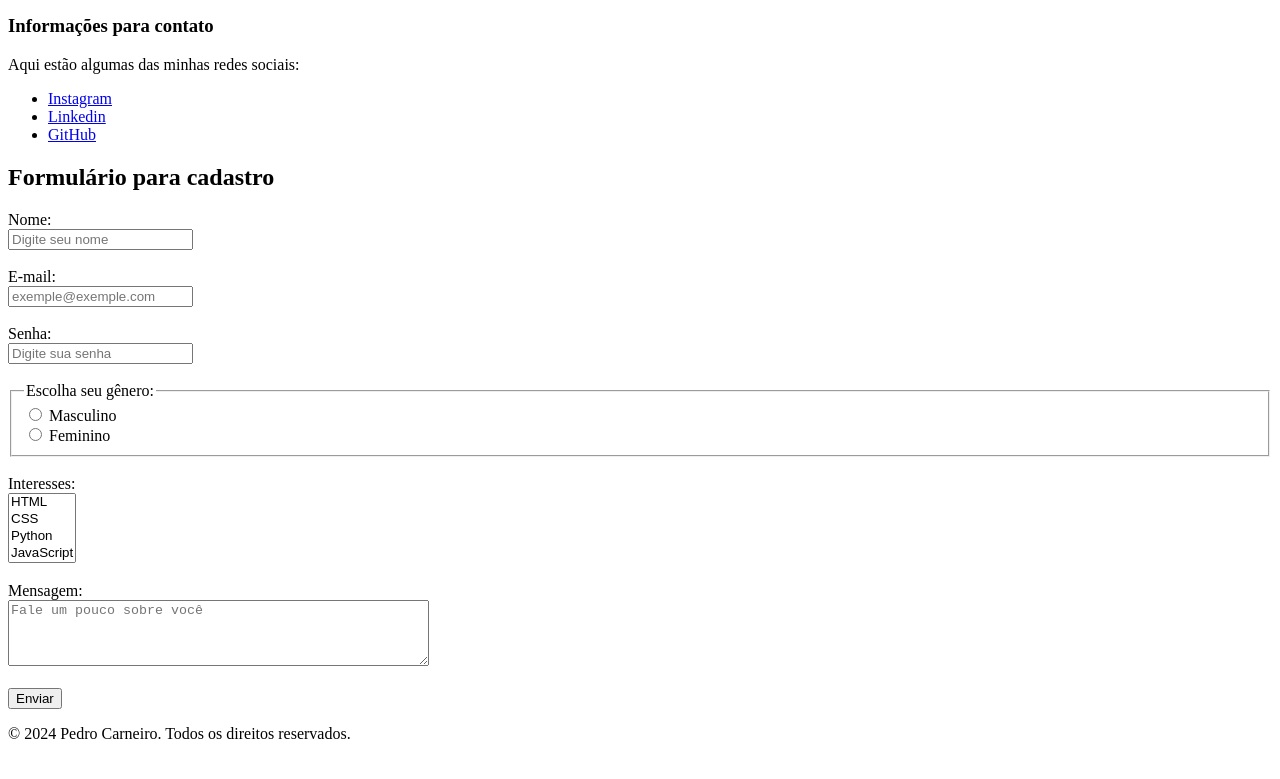
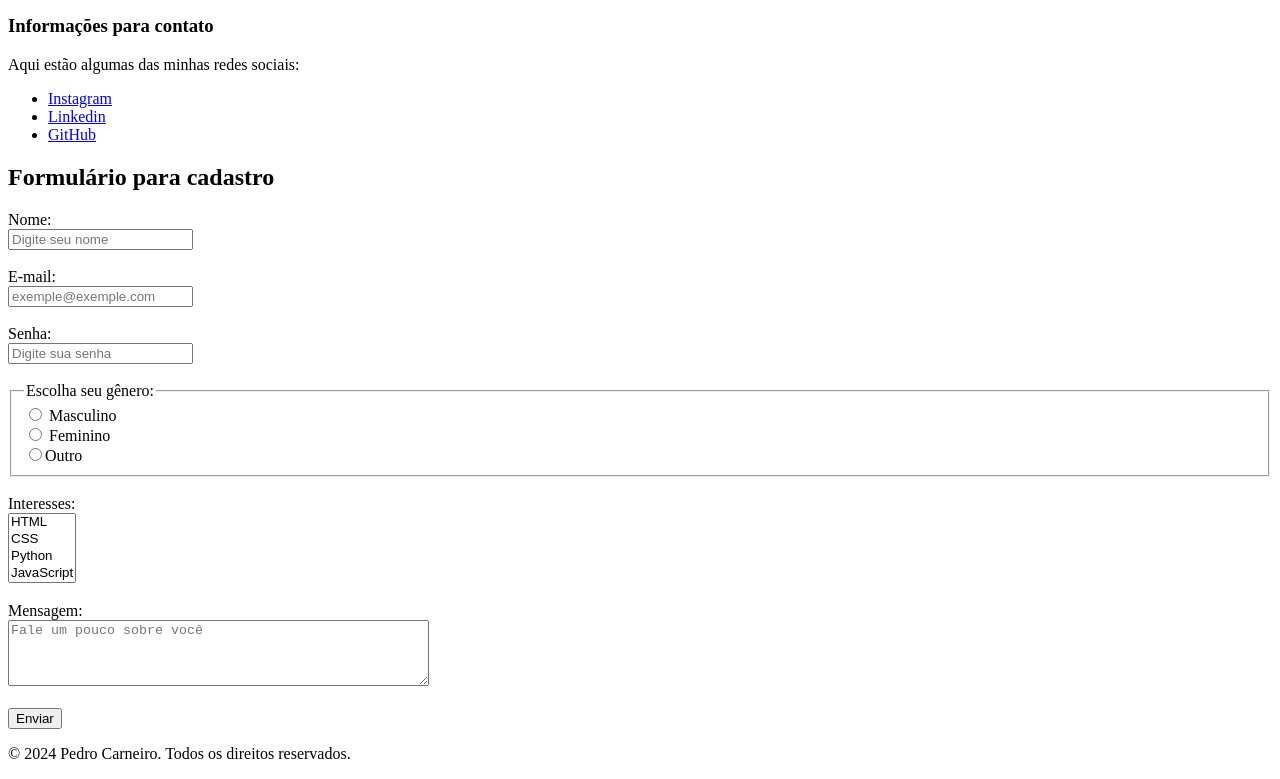
Before and after one commit to carneirovsk/Desafio_Html, a plain HTML site: page Desafio_html_incode/index.html in a window 1280 px wide. Shown: the part 519-1298 px from the top of the page. Drawn offline with Linux system fonts and the light colour scheme.

Commit message:
Update index.html

```diff
--- a/Desafio_html_incode/index.html
+++ b/Desafio_html_incode/index.html
@@ -71,7 +71,8 @@
                 <fieldset>
                     <legend>Escolha seu gênero:</legend>
                     <label><input type="radio" name="genero" value="masculino"> Masculino</label><br>
-                    <label><input type="radio" name="genero" value="feminino"> Feminino</label>
+                    <label><input type="radio" name="genero" value="feminino"> Feminino</label><br>
+                    <label><input type="radio" name="genero" value="outro">Outro</label>
                 </fieldset><br>
 
                 <label for="interesses">Interesses:</label><br>
```
